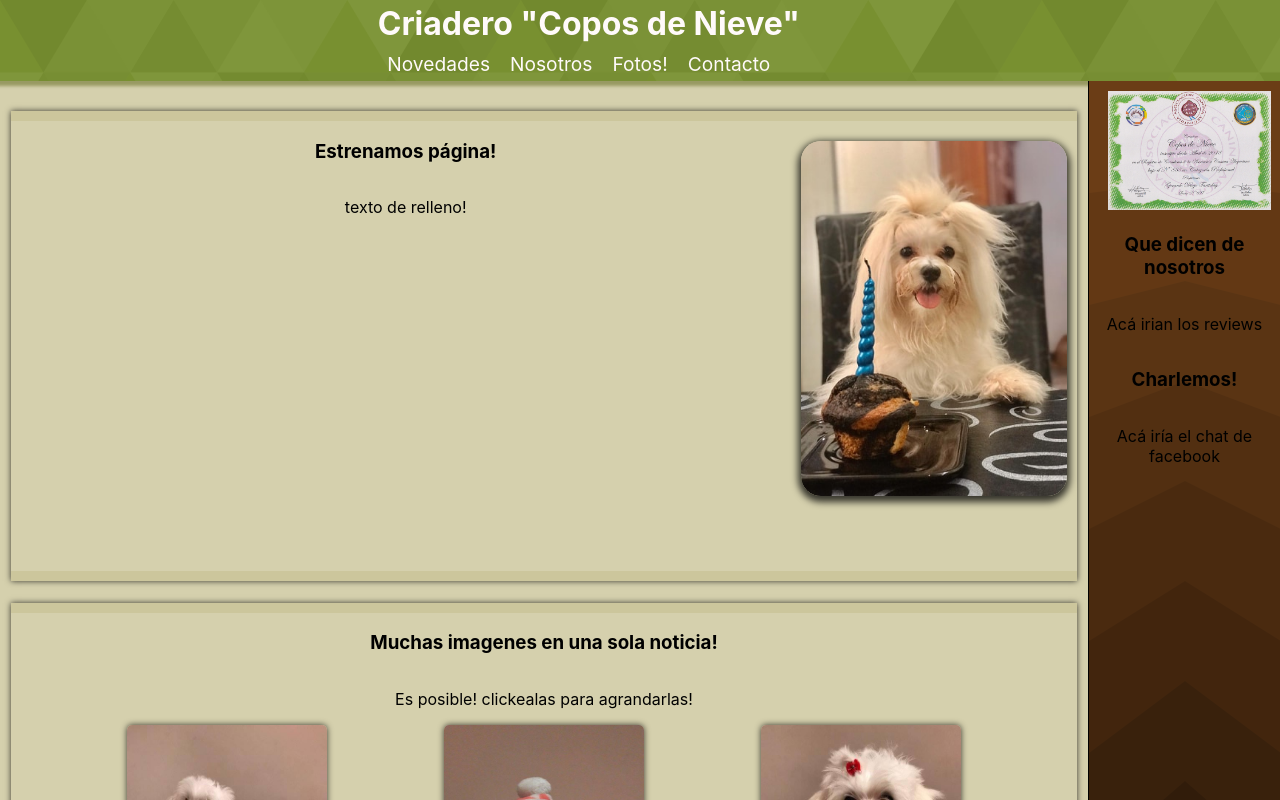
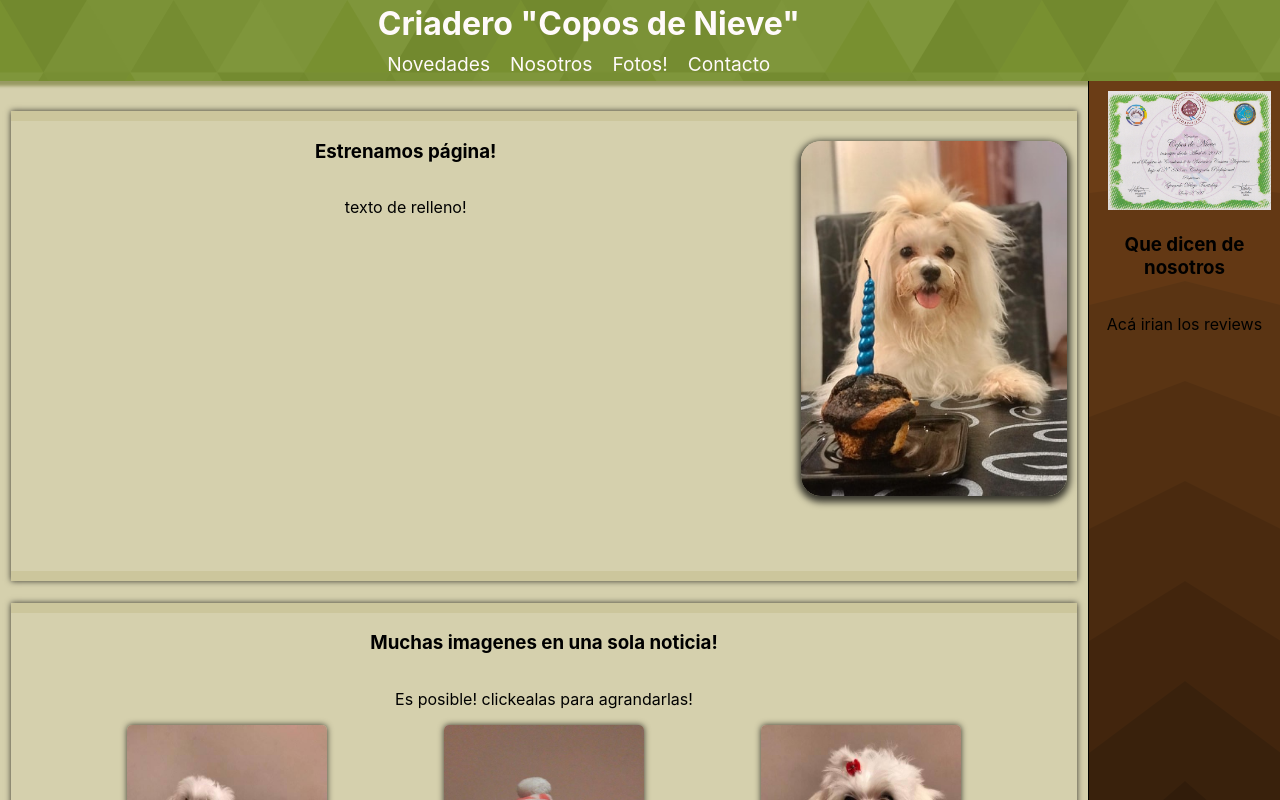
Before and after one commit to MarianoRamborger/Criadero, a React (Create React App) app: page /novedades in a window 1280 px wide. Shown: the top 800 px of the page. Built offline with nearby package versions, Linux system fonts and the light colour scheme.

Commit message:
fb chat functional

```diff
--- a/src/Components/RightColumn/Fbchat/CustomerChat.js
+++ b/src/Components/RightColumn/Fbchat/CustomerChat.js
@@ -11,15 +11,15 @@ const useStyles = makeStyles(theme => ({
   },
 }));
 
-// https://developers.facebook.com/docs/messenger-platform/discovery/customer-chat-plugin
+//When a component is wrapped in React.memo(), React renders the component and memoizes the result. Before the next render, if the new props are the same, React reuses the memoized result skipping the next rendering.
 const CustomerChat = React.memo(function CustomerChat() {
   const timeoutRef = React.useRef();
-//   const config = useConfig();
+
   const theme = useTheme();
   useStyles();
 
-  // Initialize Facebook widget(s) in 2 seconds after
-  // the component is mounted.
+
+ //facebook widget
   useFacebook({ xfbml: false }, FB => {
     if (timeoutRef.current !== null) {
       timeoutRef.current = setTimeout(() => {
@@ -30,12 +30,12 @@ const CustomerChat = React.memo(function CustomerChat() {
         el.setAttribute('ptheme_color', theme.palette.primary.main);
         el.setAttribute('plogged_in_greeting', 'Hola, que tal? En que podemos ayudarte?');
         el.setAttribute('plogged_out_greeting', 'Hola, que tal? En que podemos ayudarte?');
-        // el.setAttribute('pgreeting_dialog_display', 'show');
+        // el.setAttribute('pgreeting_dialog_display', '...');
         // el.setAttribute('pgreeting_dialog_delay', '...');
         // el.setAttribute('pminimized', 'false');
         document.body.appendChild(el);
         FB.XFBML.parse();
-      }, 500);
+      }, 200);
     }
   });
 
--- a/src/Components/RightColumn/Fbchat/useFacebook.js
+++ b/src/Components/RightColumn/Fbchat/useFacebook.js
@@ -29,6 +29,8 @@ export function useFacebook(options, cb) {
         const script = document.createElement('script');
         const isDebug = window.localStorage.getItem('fb:debug') === 'true';
         script.src = `https://connect.facebook.net/en_US/sdk/xfbml.customerchat${isDebug ? '/debug' : ''}.js`;
+        //Ahí levanta el source, como dice en https://developers.facebook.com/docs/messenger-platform/discovery/customer-chat-plugin/sdk#install
+
         document.head.appendChild(script);
       });
       promise.then(cb);
--- a/src/Components/RightColumn/RightColumn.js
+++ b/src/Components/RightColumn/RightColumn.js
@@ -14,8 +14,7 @@ const RightColumn = () => {
         <h3> Que dicen de nosotros</h3>
             <p> Acá irian los reviews</p>
 
-        <h3> Charlemos! </h3>
-        <p> Acá iría el chat de facebook</p>
+
 
         <CustomerChat />
 
```
